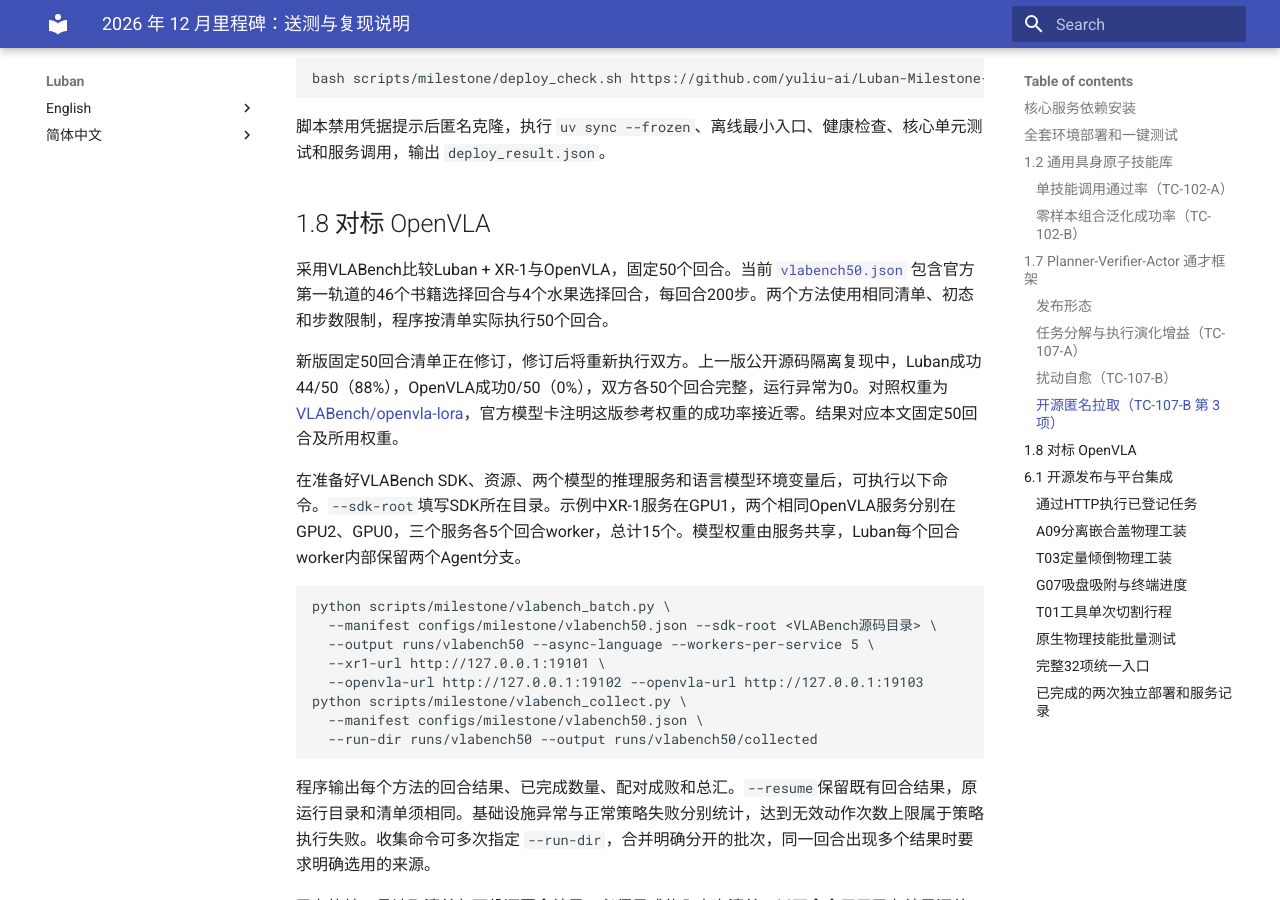
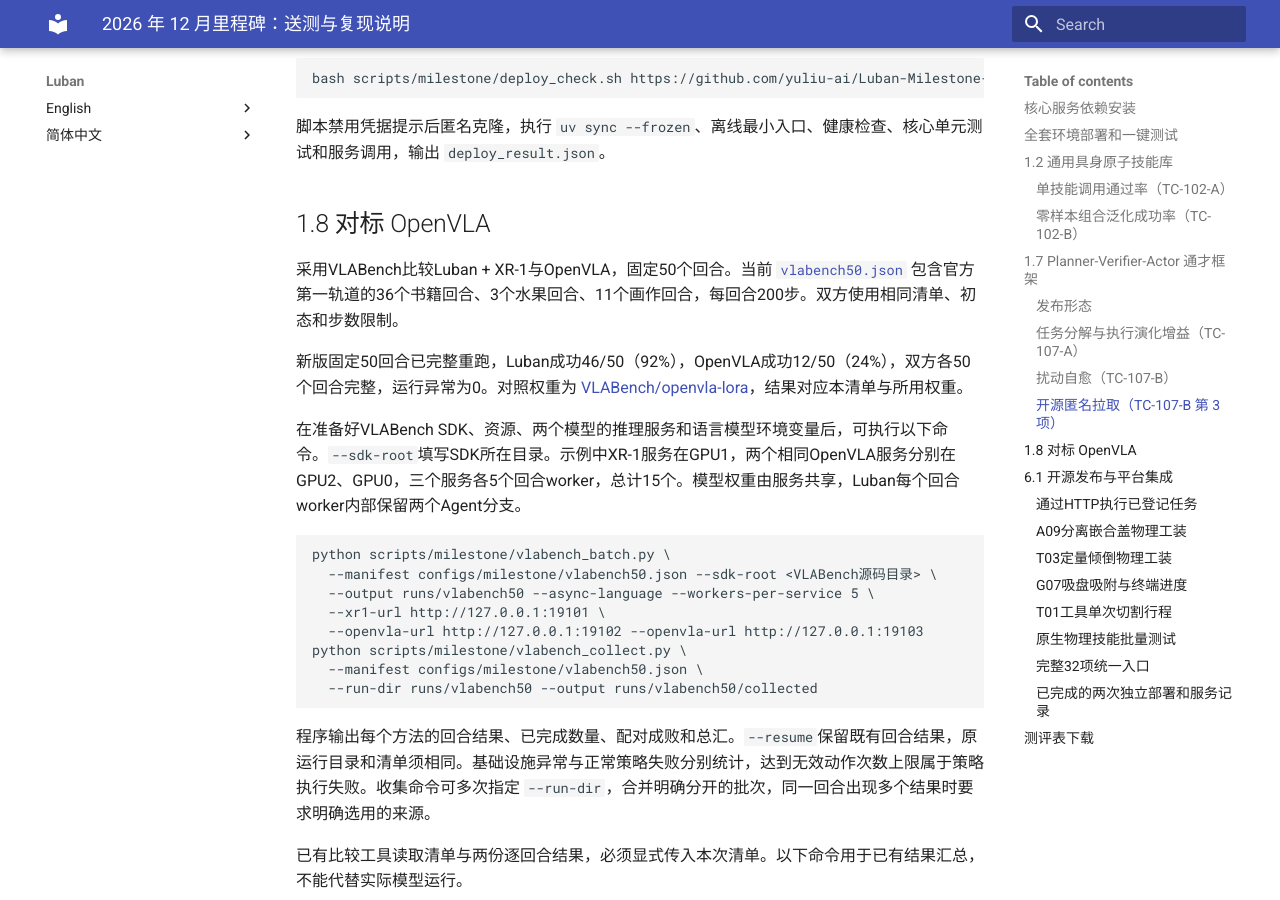
Before and after one commit to yuliu-ai/Luban-Milestone-2026-12, an MkDocs documentation site: the page built from docs/milestone-2026-12.zh-CN.md, in a window 1280 px wide and 900 px high, scrolled down 5032 px. Built offline with MkDocs 1.6.1 and Material for MkDocs 9.7.7, drawn with Linux system fonts in a browser that asks for light colours; some of the changed text lies outside the part shown.

Commit message:
Publish revised fixed50 results and generated milestone forms

````diff
--- a/docs/milestone-2026-12.zh-CN.md
+++ b/docs/milestone-2026-12.zh-CN.md
@@ -140,9 +140,9 @@ bash scripts/milestone/deploy_check.sh https://github.com/yuliu-ai/Luban-Milesto
 
 ## 1.8 对标 OpenVLA
 
-采用VLABench比较Luban + XR-1与OpenVLA，固定50个回合。当前 [`vlabench50.json`](../configs/milestone/vlabench50.json) 包含官方第一轨道的46个书籍选择回合与4个水果选择回合，每回合200步。两个方法使用相同清单、初态和步数限制，程序按清单实际执行50个回合。
+采用VLABench比较Luban + XR-1与OpenVLA，固定50个回合。当前 [`vlabench50.json`](../configs/milestone/vlabench50.json) 包含官方第一轨道的36个书籍回合、3个水果回合、11个画作回合，每回合200步。双方使用相同清单、初态和步数限制。
 
-新版固定50回合清单正在修订，修订后将重新执行双方。上一版公开源码隔离复现中，Luban成功44/50（88%），OpenVLA成功0/50（0%），双方各50个回合完整，运行异常为0。对照权重为 [VLABench/openvla-lora](https://huggingface.co/VLABench/openvla-lora)，官方模型卡注明这版参考权重的成功率接近零。结果对应本文固定50回合及所用权重。
+新版固定50回合已完整重跑，Luban成功46/50（92%），OpenVLA成功12/50（24%），双方各50个回合完整，运行异常为0。对照权重为 [VLABench/openvla-lora](https://huggingface.co/VLABench/openvla-lora)，结果对应本清单与所用权重。
 
 在准备好VLABench SDK、资源、两个模型的推理服务和语言模型环境变量后，可执行以下命令。`--sdk-root`填写SDK所在目录。示例中XR-1服务在GPU1，两个相同OpenVLA服务分别在GPU2、GPU0，三个服务各5个回合worker，总计15个。模型权重由服务共享，Luban每个回合worker内部保留两个Agent分支。
 
@@ -322,3 +322,7 @@ python scripts/milestone/platform_check.py soak \
   --url http://127.0.0.1:8765 --config physical --seconds 3700 \
   --interval 20 --sample-every 5 --output runs/service-soak
 ```
+
+## 测评表下载
+
+[实测记录](milestone-forms/Luban里程碑测评实测记录.docx)与[空白记录表](milestone-forms/Luban里程碑测评空白记录表.docx)均为8页，实测版使用本轮完整重跑结果。
````
Also changed, not shown: impl_docs/TODO.md (+1 -1 lines), impl_docs/architecture/overview.md (+1 -1 lines), impl_docs/changes/2026-11-13-vlabench50-revision.md (+4 -4 lines), impl_docs/plans/2026-11-12-luban-milestone-release.md (+4 -4 lines), 3 other files.
